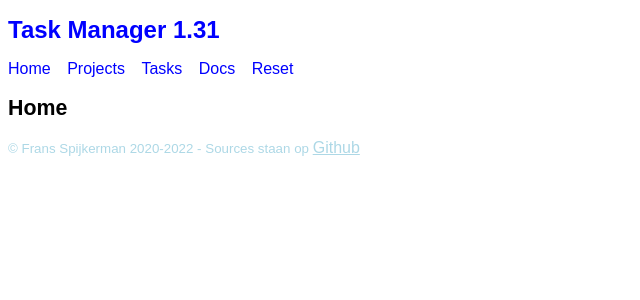
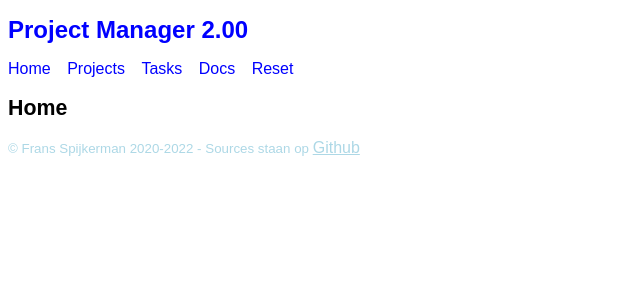
Before and after one commit to spijkerbak/project-manager-2, a PHP site: page /index.php in a window 1280 px wide. Shown: the top 300 px of the page, without its empty margins (0-640 px from the left). Run offline with PHP 8.4, Linux system fonts and the light colour scheme.

Commit message:
new name

```diff
--- a/index.php
+++ b/index.php
@@ -10,7 +10,7 @@ error_reporting(E_ALL);
 ini_set('display_errors', 'On');
 
 // basic setup
-$title = 'Task Manager 1.31';
+$title = 'Project Manager 2.00';
 session_start();
 set_include_path('./' . PATH_SEPARATOR . '../'); // include from any level
 
```
